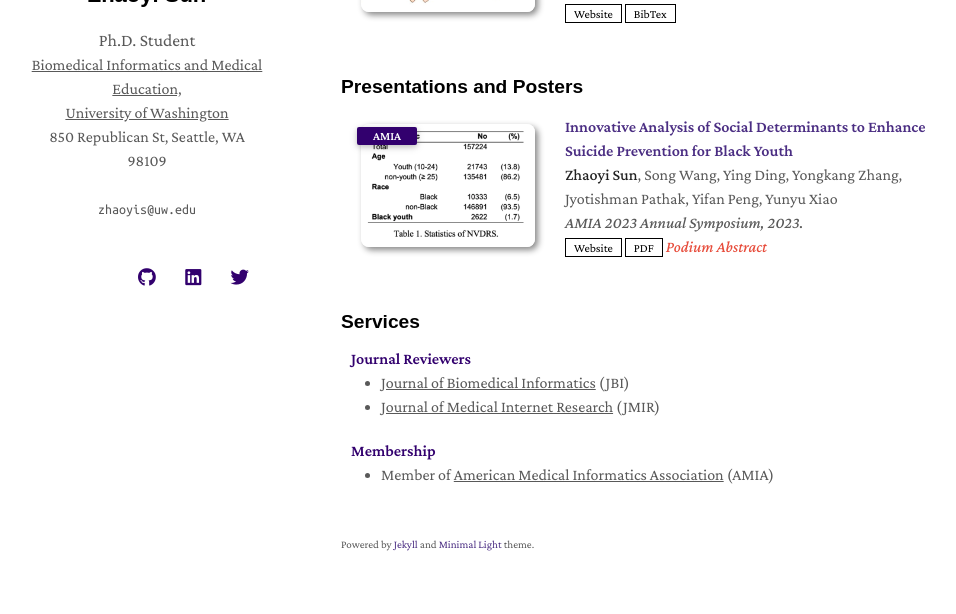
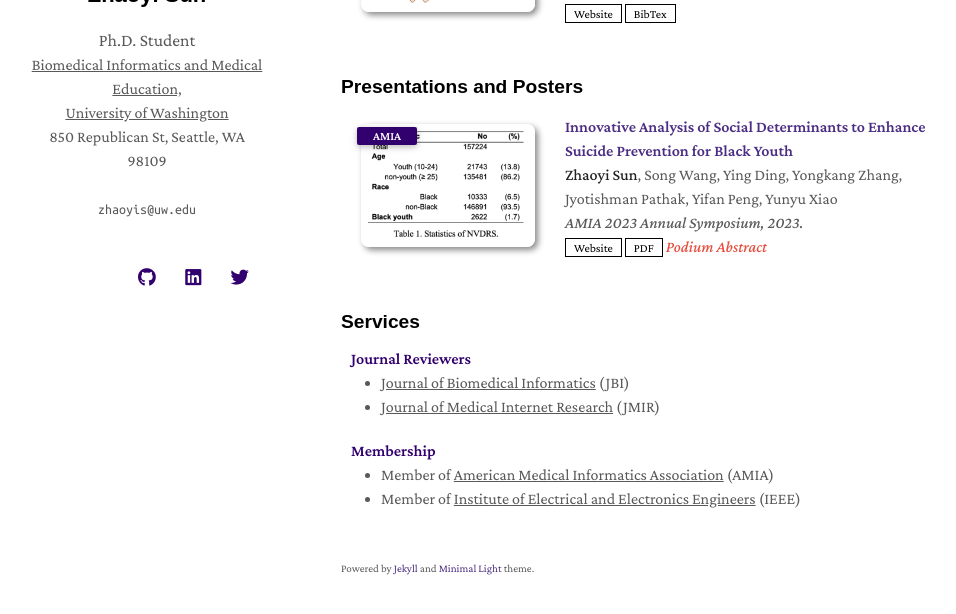
Before and after one commit to GeraldSun/GeraldSun.github.io, a Jekyll site: the page built from index.md, in a window 1280 px wide and 900 px high, scrolled down 2149 px, cut to the strip 251-865 px from the top of the window. Shown: the whole strip, without its empty margins (129-1085 px from the left). Built offline with Jekyll 4.4.1, drawn with Linux system fonts in a browser that asks for light colours; nearby versions of some CDN libraries; a style sheet for code colours, icons or effects is not loaded; our own code applies the rules of GitHub Pages for plain Markdown files.

Commit message:
Update services.md

```diff
--- a/_includes/services.md
+++ b/_includes/services.md
@@ -11,4 +11,5 @@
 
 <ul style="margin:0 0 20px;">
   <li><a href="https://amia.org/"><autocolor>Member of <u>American Medical Informatics Association</u> (AMIA)</autocolor></a></li>
+  <li><a href="https://www.ieee.org/"><autocolor>Member of <u>Institute of Electrical and Electronics Engineers</u> (IEEE)</autocolor></a></li>
 </ul>
```
